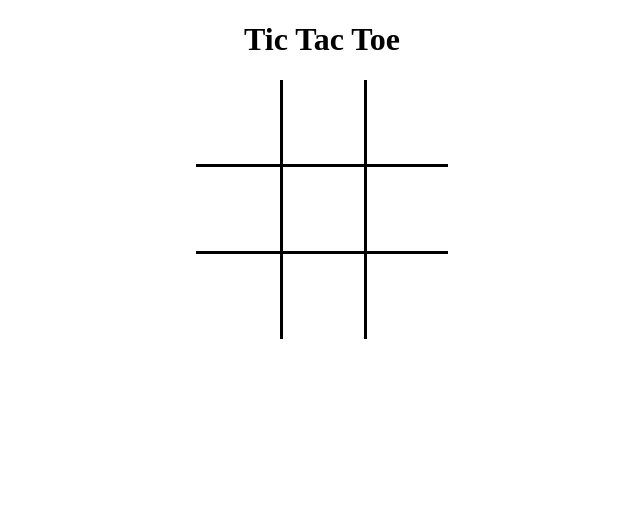
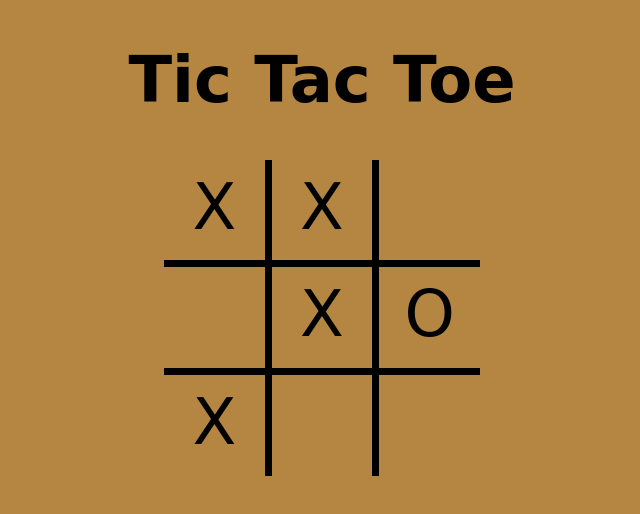
Before and after one commit to Vienio99/ticTacToe, a plain HTML site: page index.html in a window 1280 px wide. Shown: the whole page, without its empty margins (318-958 px from the left). Drawn offline with Linux system fonts and the light colour scheme; a web font is replaced by a local one.

Commit message:
correct box sizes on board

```diff
--- a/index.css
+++ b/index.css
@@ -1,31 +1,39 @@
 html, body {
     height: 100%;
+    font-family: 'Chelsea Market', cursive;
+    background-color: rgb(180, 134, 65);
 }
 
 h1 {
     text-align: center;
+    font-size: 400%;
 }
+
 
 .game-board {
     margin: 0 auto;
-    width: 20%;
+    width: 25%;
     display: grid;
     grid-template-columns: 1fr 1fr 1fr;
+    grid-gap: 7px;
+    background-color: black;
 }
 .game-board .square {
     width: 100%;
     padding-top: 100%;
     text-align: center;
-    font-size: 90%;
     cursor: pointer;
+    position: relative;
+    background-color: rgb(180, 134, 65);
 }
 
-#top-left, #top-mid, #top-right,
-#mid-left, #mid-mid, #mid-right {
-    border-bottom: 3px solid black;
+.text {
+    position: absolute;
+    top: 10%;
+    left: 20%;
+    bottom: 20%;
+    right: 20%;
+    text-align: center;
+    font-size: 5vw;
+    color: black;
 }
-
-#top-left, #mid-left, #bottom-left,
-#top-mid, #mid-mid, #bottom-mid {
-    border-right: 3px solid black;
-}
--- a/index.html
+++ b/index.html
@@ -8,6 +8,8 @@
 
   <link rel="stylesheet" href="index.css">
   <script src="index.js" defer></script>
+  <link rel="preconnect" href="https://fonts.gstatic.com">
+  <link href="https://fonts.googleapis.com/css2?family=Chelsea+Market&display=swap" rel="stylesheet">
 
 </head>
 
@@ -16,15 +18,33 @@
     <h1>Tic Tac Toe</h1>
   </header>
   <div class="game-board">
-    <div class="square" id="top-left"></div>
-    <div class="square" id="top-mid"></div>
-    <div class="square" id="top-right"></div>
-    <div class="square" id="mid-left"></div>
-    <div class="square" id="mid-mid"></div>
-    <div class="square" id="mid-right"></div>
-    <div class="square" id="bottom-left"></div>
-    <div class="square" id="bottom-mid"></div>
-    <div class="square" id="bottom-right"></div>
+    <div class="square" id="top-left">
+      <div class="text">X</div>
+    </div>
+    <div class="square" id="top-mid">
+      <div class="text">X</div>
+    </div>
+    <div class="square" id="top-right">
+      <div class="text"></div>
+    </div>
+    <div class="square" id="mid-left">
+      <div class="text"></div>
+    </div>
+    <div class="square" id="mid-mid">
+      <div class="text">X</div>
+    </div>
+    <div class="square" id="mid-right">
+      <div class="text">O</div>
+    </div>
+    <div class="square" id="bottom-left">
+      <div class="text">X</div>
+    </div>
+    <div class="square" id="bottom-mid">
+      <div class="text"></div>
+    </div>
+    <div class="square" id="bottom-right">
+      <div class="text"></div>
+    </div>
   </div>
 </body>
 </html>
```
